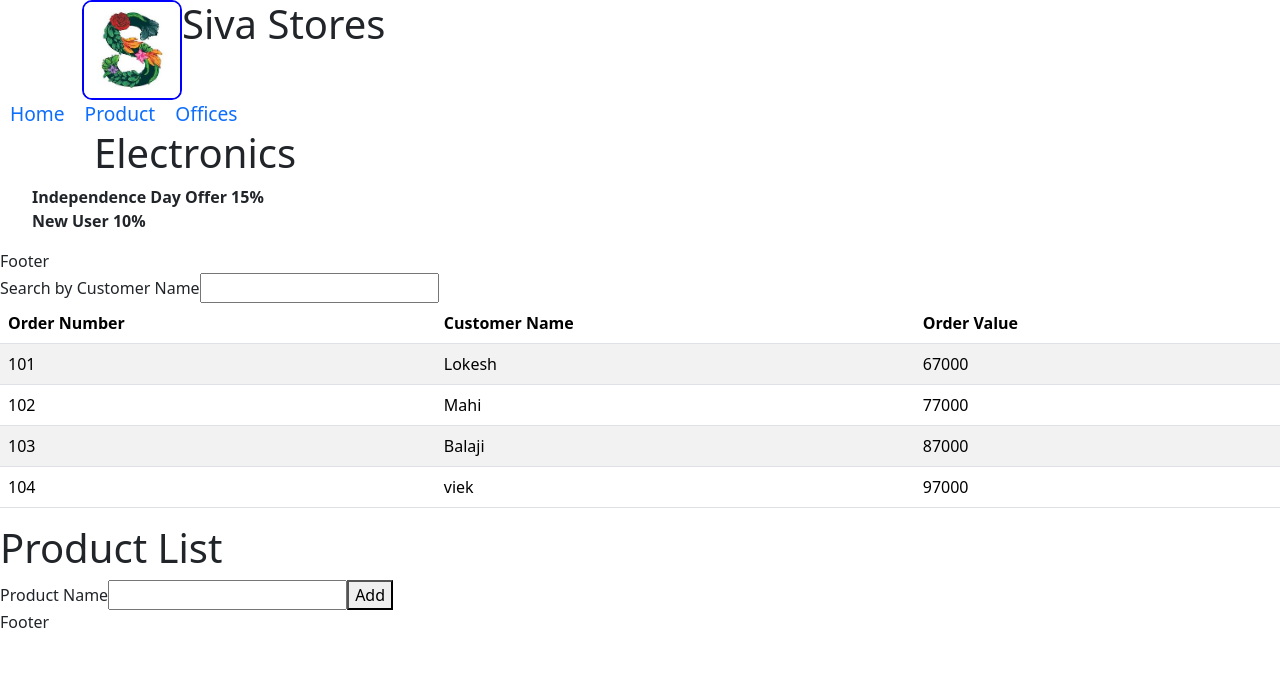
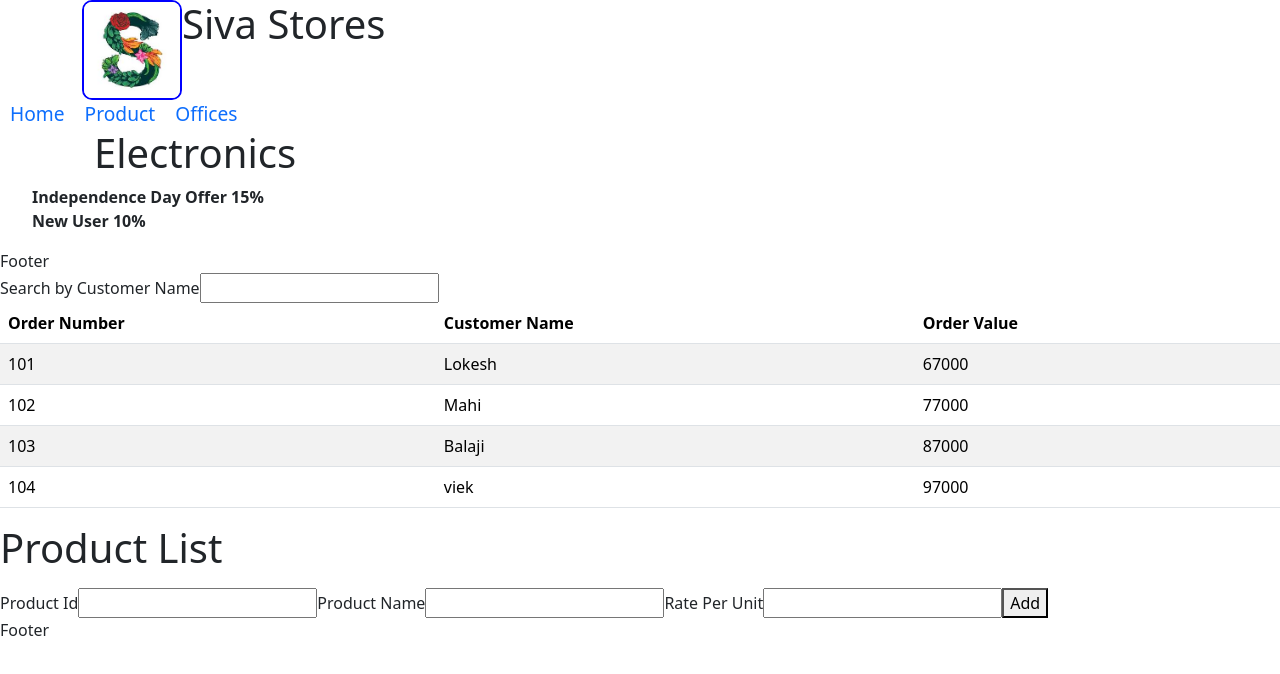
Before and after one commit to vatsanTraining/product_service_db_2024, a React (Create React App) app: page / in a window 1280 px wide. Shown: the top 674 px of the page. Built offline with nearby package versions, Linux system fonts and the light colour scheme; no server answers.

Commit message:
Day2 Task 4 completed

```diff
--- a/src/AddProduct.js
+++ b/src/AddProduct.js
@@ -1,22 +1,32 @@
-import React,{useState} from "react";
-
+import React, { useState } from "react";
+import axios from "axios";
 const AddProduct = () => {
-
-    const [product,setProduct] =useState({})
- const handleSubmit = (event) => {
-    console.log("handle submit called");
-    console.log(product)
+  const [product, setProduct] = useState({});
+  const [message, setessage] = useState("");
+  const handleSubmit = (event) => {
+    event.preventDefault();
+    axios
+      .post("http://localhost:5550/api/v1/products", product)
+      .then((response) => console.log("record posted"));
   };
   const handleChange = (event) => {
     const key = event.target.name;
     const value = event.target.value;
     console.log("handle change called");
-    setProduct({...product,[key]:value})
+    setProduct({ ...product, [key]: value });
+    setessage("Record Added");
   };
   return (
     <form onSubmit={handleSubmit}>
+      <p style={{ color: "#0000ff" }}>{message}</p>
+      <label>Product Id</label>
+      <input type="text" name="productId" onChange={handleChange} />
+
       <label>Product Name</label>
-      <input type="text" name="productName" onChange={handleChange}/>
+      <input type="text" name="productName" onChange={handleChange} />
+
+      <label>Rate Per Unit</label>
+      <input type="text" name="ratePerUnit" onChange={handleChange} />
 
       <button onClick={handleSubmit}>Add</button>
     </form>
```
